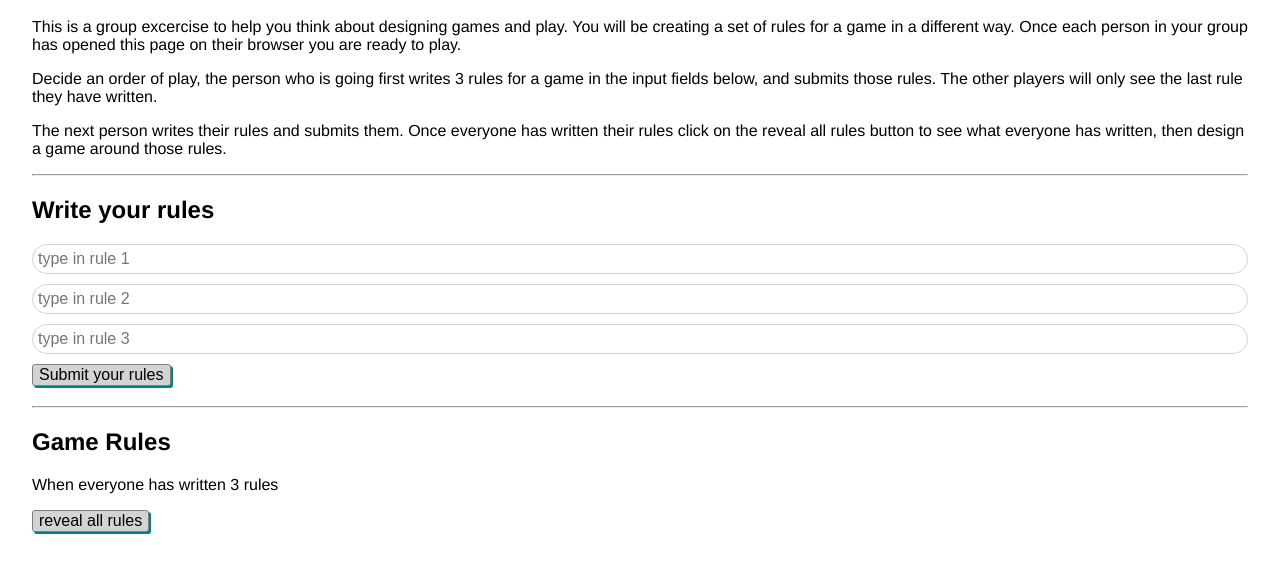
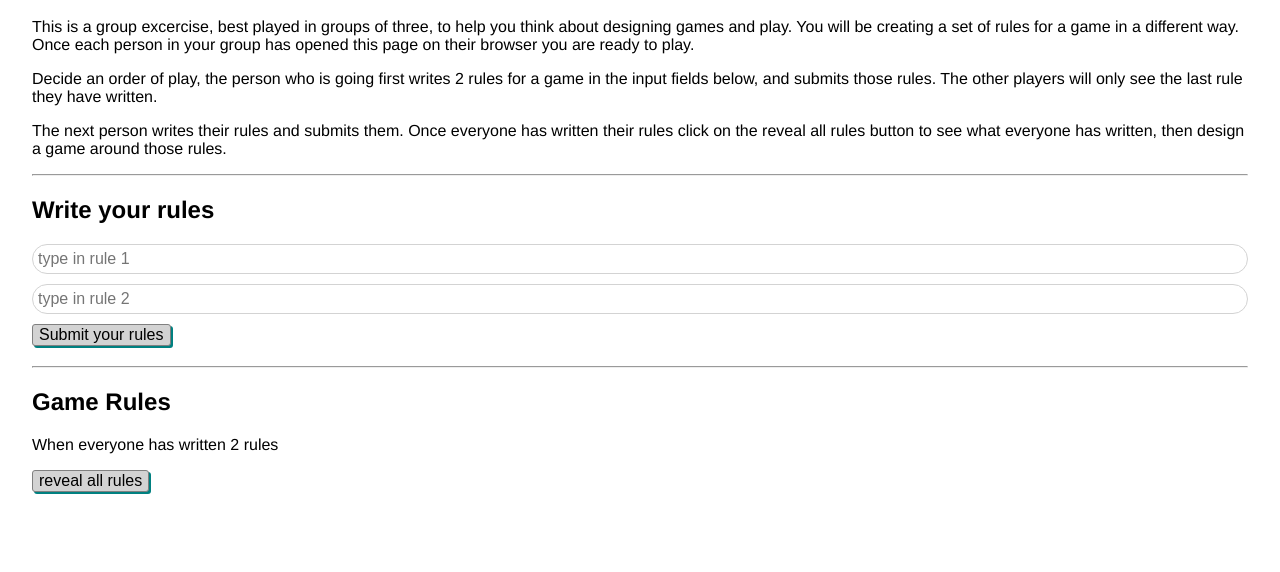
Before and after one commit to developdata/rules-game, a website: page views/index.html in a window 1280 px wide. Shown: the part 72-644 px from the top of the page. Drawn offline with nearby package versions, Linux system fonts and the light colour scheme; no server answers; files whose address does not match are found by name.

Commit message:
changed the number of rules to add from 3 to 2

```diff
--- a/public/game.js
+++ b/public/game.js
@@ -40,7 +40,7 @@ socket.on('update rules', function(newRule){
   	// console.log(allRuleArray);
   	let pNode = document.createElement("P");
   	let textnode = document.createTextNode(name);
-  	if(index % 3 !== 2){
+  	if(index % 2 !== 1){
 		pNode.className = "blankedout";
 	}
   	pNode.appendChild(textnode);
--- a/views/index.html
+++ b/views/index.html
@@ -11,9 +11,9 @@
   </head>
   <body>
     <h1>Hello there</h1>
-    <p>This is a group excercise to help you think about designing games and play. You will be creating a set of rules for a game in a different way. Once each person in your group has opened this page on their browser you are ready to play.</p>
+    <p>This is a group excercise, best played in groups of three, to help you think about designing games and play. You will be creating a set of rules for a game in a different way. Once each person in your group has opened this page on their browser you are ready to play.</p>
 
-    <p>Decide an order of play, the person who is going first writes 3 rules for a game in the input fields below, and submits those rules.  The other players will only see the last rule they have written.</p>
+    <p>Decide an order of play, the person who is going first writes 2 rules for a game in the input fields below, and submits those rules.  The other players will only see the last rule they have written.</p>
 
     <p>The next person writes their rules and submits them. Once everyone has written their rules click on the reveal all rules button to see what everyone has written, then design a game around those rules.</p>
 
@@ -23,7 +23,7 @@
       <h2>Write your rules</h2>
       <input class="rule" autocomplete="off" placeholder="type in rule 1"/>
       <input class="rule" autocomplete="off" placeholder="type in rule 2"/>
-      <input class="rule" autocomplete="off" placeholder="type in rule 3"/>
+    <!--   <input class="rule" autocomplete="off" placeholder="type in rule 3"/> -->
 
       <button id="sendButton">Submit your rules</button>
       <h2 id="warning"></h2>
@@ -37,7 +37,7 @@
 
     </div>
     <section>
-        <p class="instructions">When everyone has written 3 rules</p>
+        <p class="instructions">When everyone has written 2 rules</p>
         <button id="seeRules">reveal all rules</button>
         <div id="next">
           <p>Now you have a set of rules for a game you can work out the physical stucture of the game. Think about how you would make this as a physical computing project. How would the players interact, would there be a board, what would the game look like.</p>
```
